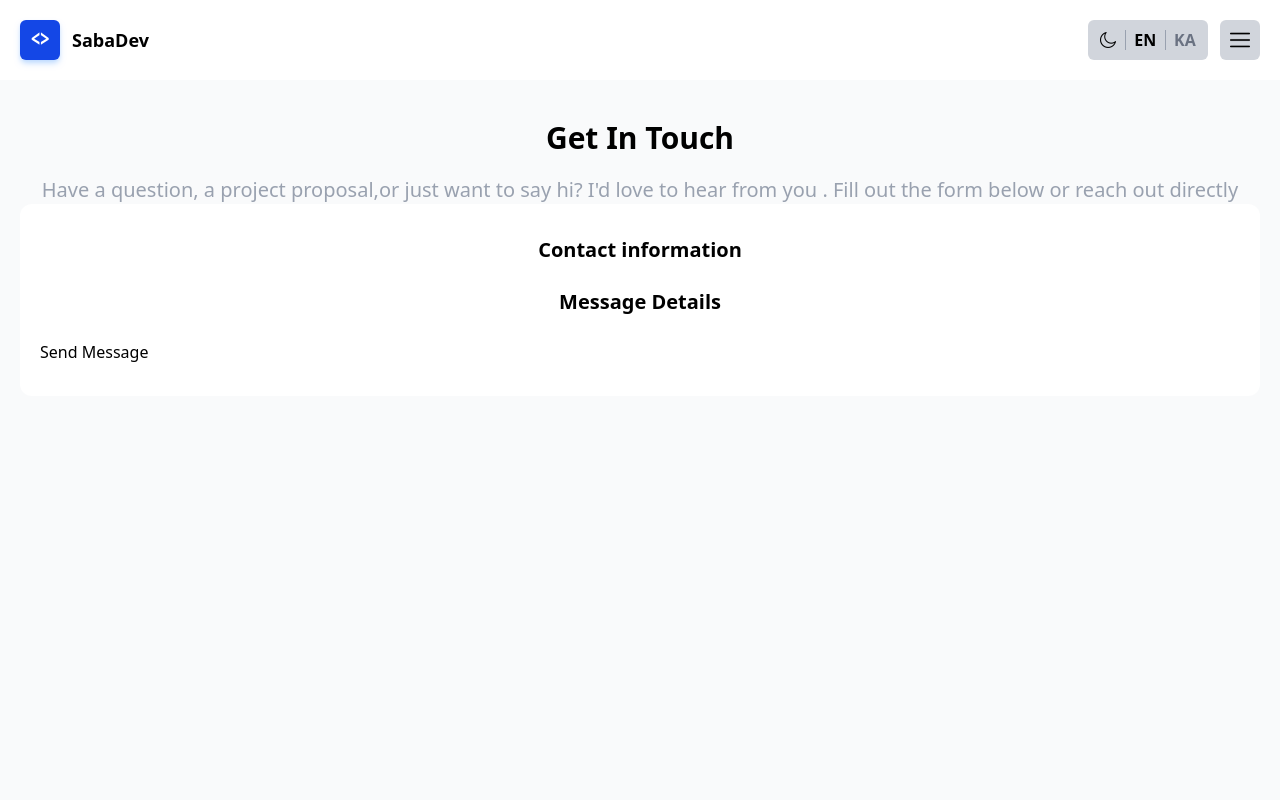
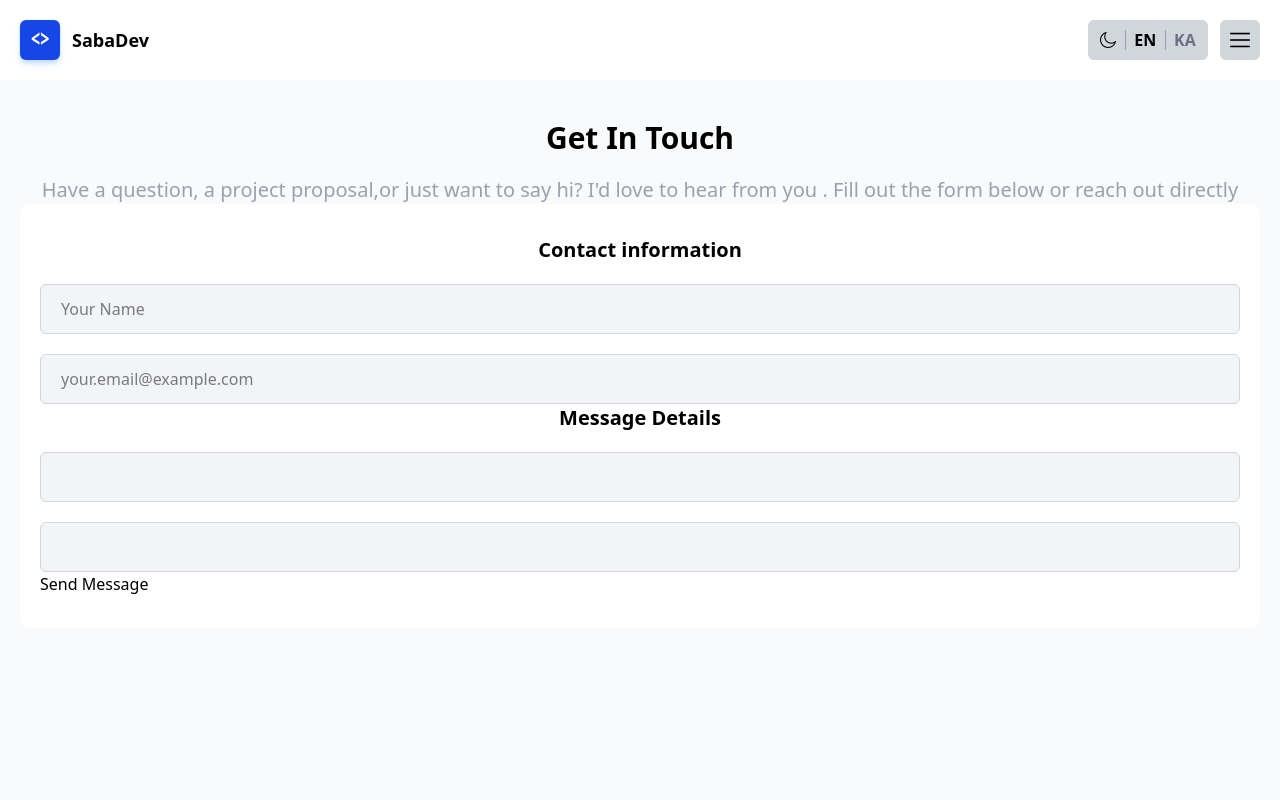
Before and after one commit to sabaPhruidze/portfolio, a React (Vite) app: page /contacts in a window 1280 px wide. Shown: the top 800 px of the page. Built offline with nearby package versions, Linux system fonts and the light colour scheme.

Commit message:
so I added one more thing in email schema to make ssure it will be written in lower letters not upper since it is an email + design started to become better but it is not finished yet

```diff
--- a/src/components/contact/InputBox.tsx
+++ b/src/components/contact/InputBox.tsx
@@ -8,10 +8,15 @@ const getInTouchSchema = z.object({
     .trim()
     .min(3, { message: "Write at least 3 letters" })
     .max(20, { message: "Big text write at max 20 letters" }),
-  email: z.email("Write correct mail").refine((value) => {
-    const lower = value.toLowerCase();
-    return lower.endsWith("@gmail.com") || lower.endsWith("@yahoo.com");
-  }, "Email must end on @gmail.com or @yahoo.com"),
+  email: z
+    .email("Write correct mail")
+    .refine((value) => value.toLowerCase(), {
+      message: "Use only lowercase letters",
+    })
+    .refine(
+      (value) => value.endsWith("@gmail.com") || value.endsWith("@yahoo.com"),
+      { message: "Email must end on @gmail.com or @yahoo.com" }
+    ),
   subject: z
     .string()
     .trim()
@@ -32,7 +37,10 @@ const InputBox = () => {
 
   const onSubmit = (data: GetInTouchSchema) => {
     console.log(data);
+    reset();
   };
+  const inputClass =
+    "w-full py-3 border border-gray-300 mt-5 rounded-md px-5 outline-none bg-gray-100";
   return (
     <section className="bg-white rounded-xl px-5 py-8">
       <form onSubmit={handleSubmit(onSubmit)}>
@@ -41,15 +49,35 @@ const InputBox = () => {
           <legend className="text-center font-bold text-xl">
             Contact information
           </legend>
-          <input type="text" {...register("name")} />
-          <input type="email" {...register("email")} />
+          <input
+            type="text"
+            {...register("name")}
+            className={inputClass}
+            placeholder="Your Name"
+          />
+          <input
+            type="email"
+            {...register("email")}
+            className={inputClass}
+            placeholder="your.email@example.com"
+          />
         </fieldset>
         <fieldset>
           <legend className="text-center font-bold text-xl">
             Message Details
           </legend>
-          <input type="text" {...register("subject")} />
-          <input type="text" {...register("message")} />
+          <input
+            type="text"
+            {...register("subject")}
+            className={inputClass}
+            placeholder=""
+          />
+          <input
+            type="text"
+            {...register("message")}
+            className={inputClass}
+            placeholder=""
+          />
         </fieldset>
         <button type="submit">Send Message</button>
       </form>
```
